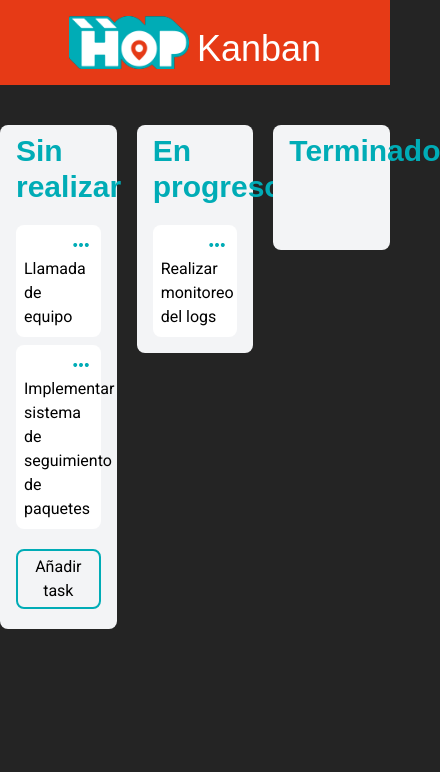
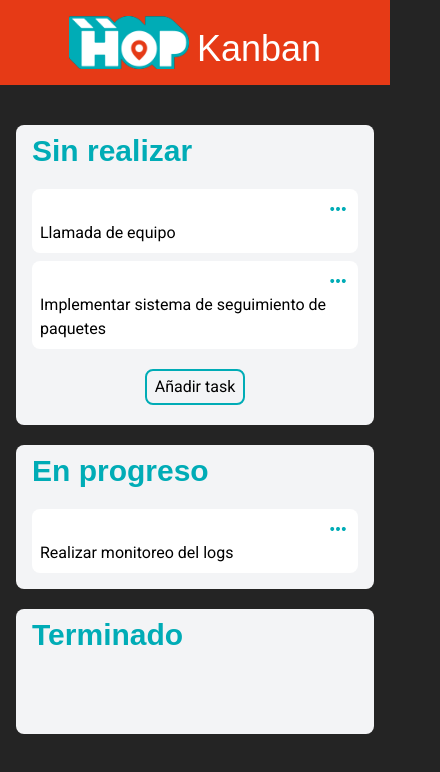
Before and after one commit to CarlosViller/hop-challenge, a React (Vite) app: page / in a window 390 px wide. Shown: the top 772 px of the page, 440 px wide, since content can reach past the window. Built offline with nearby package versions, Linux system fonts and the light colour scheme; a web font is replaced by a local one.

Commit message:
add metadata, readme and mobile css tweaks

```diff
--- a/index.html
+++ b/index.html
@@ -6,6 +6,11 @@
     <meta name="viewport" content="width=device-width, initial-scale=1.0" />
     <link rel="preconnect" href="https://fonts.googleapis.com" />
     <link rel="preconnect" href="https://fonts.gstatic.com" crossorigin />
+    <meta name="author" content="Carlos Villermosa" />
+    <meta property="description" content="Hop Kanban board" />
+    <meta property="og:image" content="/logo.png" />
+    <meta property="og:description" content="Hop Kanban board" />
+    <meta property="og:url" content="https://hop-challenge.vercel.app/" />
     <link
       href="https://fonts.googleapis.com/css2?family=Roboto&display=swap"
       rel="stylesheet"
--- a/src/App.tsx
+++ b/src/App.tsx
@@ -36,7 +36,7 @@ function App() {
       <Header />
       <main className="max-w-screen-xl mx-auto my-10">
         <DragDropContext onDragEnd={handleDragEnd}>
-          <section className="grid grid-cols-3 gap-5 place-content-start">
+          <section className="grid lg:grid-cols-3 grid-cols-1 gap-5 px-4 place-content-start">
             {data.columnsOrder.map((columnId, index) => (
               <Column key={columnId} index={index} column={data.columns[columnId]} />
             ))}
--- a/src/components/Column.tsx
+++ b/src/components/Column.tsx
@@ -16,7 +16,7 @@ export default function Column({ column, index }: Props) {
   const { title, taskIds, id } = column;
 
   return (
-    <section className="bg-gray-100 flex flex-col h-fit min-h-[125px] rounded-lg py-2 px-4">
+    <section className="bg-gray-100 flex flex-col h-fit min-h-[125px] rounded-lg py-2 px-4 max-h-[80vh] overflow-x-hidden overflow-y-scroll">
       <h2 className="text-3xl font-marker font-bold mb-3 text-secondary">
         {title}
       </h2>
```
Also changed, not shown: 1 other file (tests, documents, lock files or other folders).
